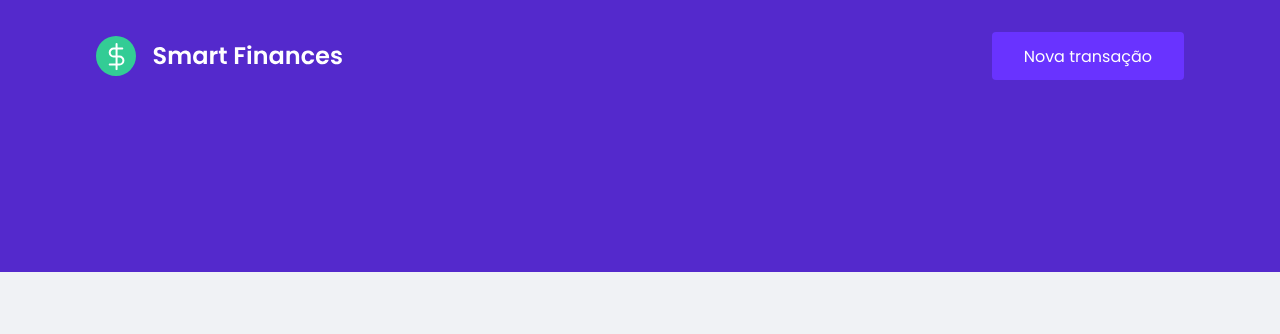
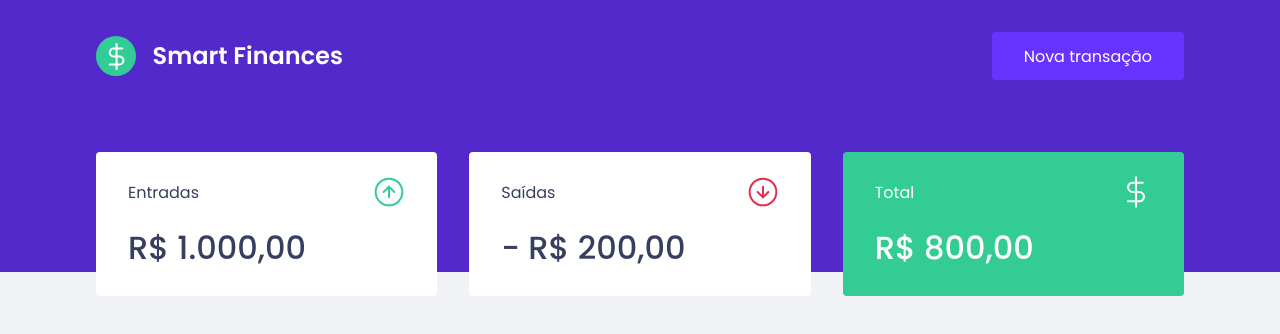
Before and after one commit to jonathanpauluze/smart-finances, a React (Create React App) app: page / in a window 1280 px wide. Shown: the top 334 px of the page. Built offline with nearby package versions, Linux system fonts and the light colour scheme.

Commit message:
use dashboard in App.tsx

```diff
--- a/src/App.tsx
+++ b/src/App.tsx
@@ -1,10 +1,12 @@
 import { Header } from './components/Header';
+import { Dashboard } from './components/Dashboard';
 import { GlobalStyle } from './styles/global';
 
 export function App() {
   return (
     <>
       <Header />
+      <Dashboard />
       <GlobalStyle />
     </>
   );
```
